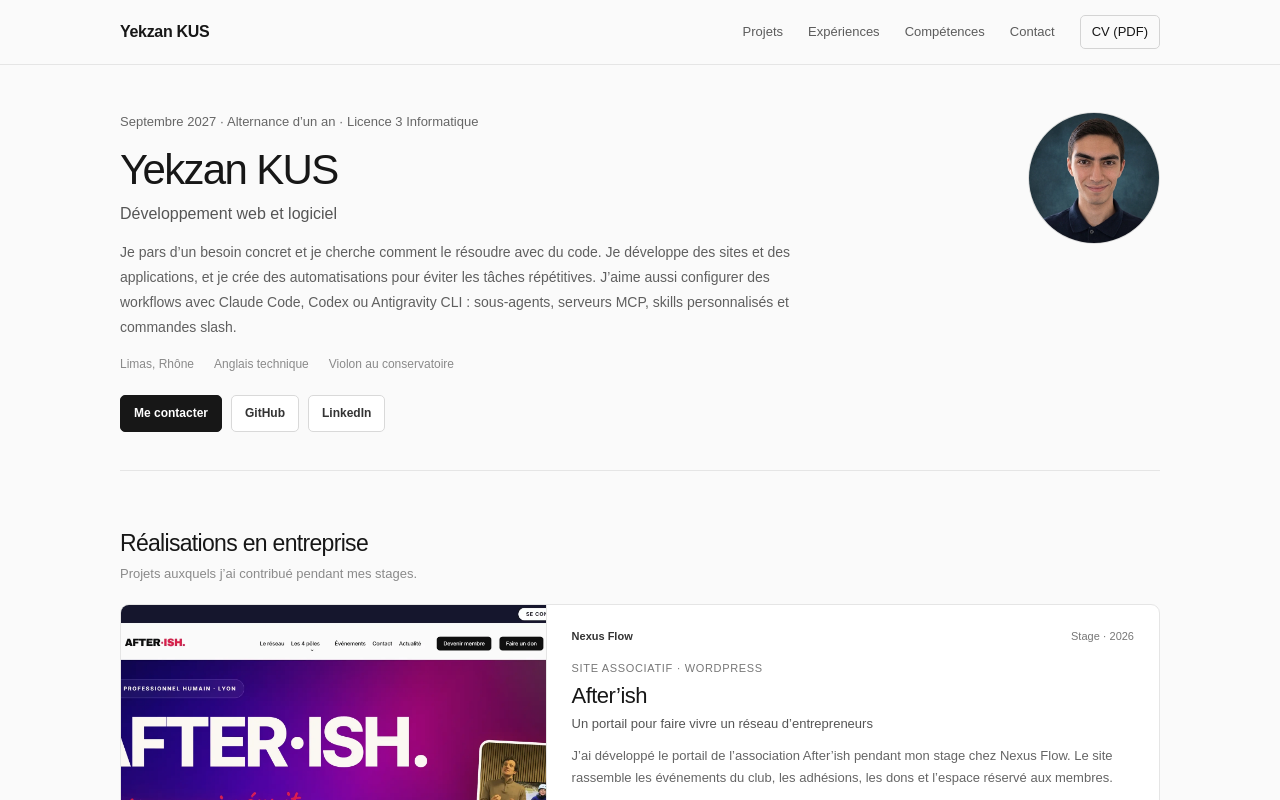
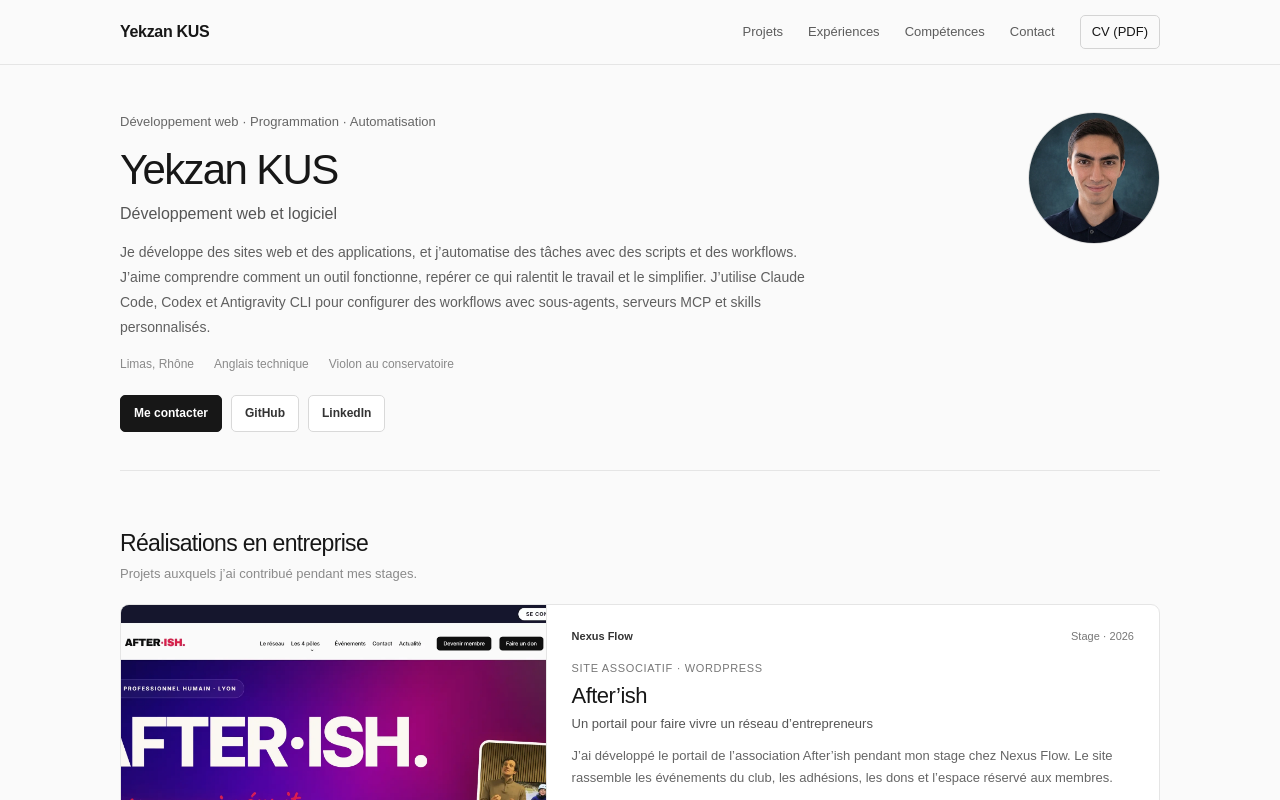
Before and after one commit to Yekzan1/portfolio-yekzan-kus, a Next.js app: page / in a window 1280 px wide. Shown: the top 800 px of the page. Built offline with nearby package versions, Linux system fonts and the light colour scheme.

Commit message:
Simplifier les textes du portfolio

```diff
--- a/app/layout.tsx
+++ b/app/layout.tsx
@@ -4,7 +4,7 @@ import "./globals.css";
 const SITE_URL = "https://portfolio-yekzan-kus.vercel.app";
 const TITRE = "Yekzan KUS — Développement web et logiciel";
 const DESCRIPTION =
-  "Portfolio de Yekzan KUS : projets réalisés en stage, PHP et Laravel, Java, bases de données et recherche d’alternance en Licence 3 Informatique pour septembre 2027.";
+  "Portfolio de Yekzan KUS, étudiant en BTS SIO option SLAM : projets de développement web et logiciel, Laravel, Java, bases de données et automatisation.";
 
 export const metadata: Metadata = {
   metadataBase: new URL(SITE_URL),
--- a/app/page.tsx
+++ b/app/page.tsx
@@ -85,7 +85,7 @@ export default function Page() {
       <main id="contenu" className="conteneur main-content">
         <section className="profile-section" id="accueil">
           <div className="profile-copy">
-            <p className="profile-date">Septembre 2027 · Alternance d’un an · Licence 3 Informatique</p>
+            <p className="profile-date">Développement web · Programmation · Automatisation</p>
             <h1>{INFOS_PERSONNELLES.nom}</h1>
             <p className="profile-role">Développement web et logiciel</p>
             <p className="profile-bio">{INFOS_PERSONNELLES.bio}</p>
@@ -156,7 +156,7 @@ export default function Page() {
           <div><div className="section-title"><div><h2>Formation</h2><p>Mon parcours en informatique.</p></div></div><div className="education-list">{FORMATIONS.map((formation) => <article className="education-card" key={formation.diplome}><div><h3>{formation.diplome}</h3><p>{formation.etablissement}</p></div><span>{formation.periode}</span><p>{formation.detail}</p></article>)}</div><div className="interest-card"><h3>En dehors du développement</h3><p>{LOISIR}</p></div></div>
         </section>
 
-        <section id="contact" className="contact-section"><div><h2>Contact</h2><p>Je recherche une alternance d’un an en développement web ou logiciel pour ma Licence 3, à partir de septembre 2027.</p></div><div className="contact-list"><a href={`mailto:${INFOS_PERSONNELLES.email}`}>{INFOS_PERSONNELLES.email}</a><a href={`tel:${INFOS_PERSONNELLES.telephoneBrut}`}>{INFOS_PERSONNELLES.telephone}</a><span>{INFOS_PERSONNELLES.localisation}</span></div></section>
+        <section id="contact" className="contact-section"><div><h2>Contact</h2><p>Je poursuis un BTS SIO, option SLAM, et j’intègre la Licence 3 Informatique au Campus du Beaujolais en septembre 2027. Contacte-moi pour échanger sur mes projets et mon parcours.</p></div><div className="contact-list"><a href={`mailto:${INFOS_PERSONNELLES.email}`}>{INFOS_PERSONNELLES.email}</a><a href={`tel:${INFOS_PERSONNELLES.telephoneBrut}`}>{INFOS_PERSONNELLES.telephone}</a><span>{INFOS_PERSONNELLES.localisation}</span></div></section>
       </main>
 
       <footer className="old-footer"><div className="conteneur footer-inner"><p>© {new Date().getFullYear()} {INFOS_PERSONNELLES.nom}</p><div><a href={INFOS_PERSONNELLES.github} target="_blank" rel="noreferrer">GitHub</a><a href={INFOS_PERSONNELLES.linkedin} target="_blank" rel="noreferrer">LinkedIn</a><a href={INFOS_PERSONNELLES.cvPdf} download>CV PDF</a></div></div></footer>
--- a/lib/data.ts
+++ b/lib/data.ts
@@ -8,7 +8,7 @@ export const INFOS_PERSONNELLES = {
   linkedin: "https://www.linkedin.com/in/yekzan-kus-674483325/",
   cvPdf: "/cv-yekzan-kus.pdf",
   portrait: "/photo-cv.webp",
-  bio: "Je pars d’un besoin concret et je cherche comment le résoudre avec du code. Je développe des sites et des applications, et je crée des automatisations pour éviter les tâches répétitives. J’aime aussi configurer des workflows avec Claude Code, Codex ou Antigravity CLI : sous-agents, serveurs MCP, skills personnalisés et commandes slash.",
+  bio: "Je développe des sites web et des applications, et j’automatise des tâches avec des scripts et des workflows. J’aime comprendre comment un outil fonctionne, repérer ce qui ralentit le travail et le simplifier. J’utilise Claude Code, Codex et Antigravity CLI pour configurer des workflows avec sous-agents, serveurs MCP et skills personnalisés.",
 };
 
 export const REALISATIONS = [
@@ -31,7 +31,7 @@ export const REALISATIONS = [
       { valeur: "23", libelle: "adhésions payantes" },
     ],
     mission: [
-      "J’ai construit les pages du site sous WordPress et intégré les besoins de l’association dans le thème DIVI.",
+      "J’ai créé les pages du portail sous WordPress et DIVI : accueil, événements, adhésions, dons et espace membre.",
       "J’ai écrit une boucle WP_Query qui récupère trois événements publiés et les trie par date à partir de leurs métadonnées.",
       "J’ai ajouté un shortcode PHP qui calcule la période d’adhésion de 150 jours à partir de la date d’inscription du membre.",
       "J’ai mis en place l’espace membre et configuré HelloAsso pour les adhésions et les dons en ligne.",
@@ -375,7 +375,7 @@ export const FORMATIONS = [
     diplome: "Licence 3 Informatique",
     periode: "À partir de septembre 2027",
     etablissement: "Business School by CSND · Campus du Beaujolais",
-    detail: "Formation en alternance sur un an.",
+    detail: "Rentrée prévue en septembre 2027.",
   },
 ];
 
```
